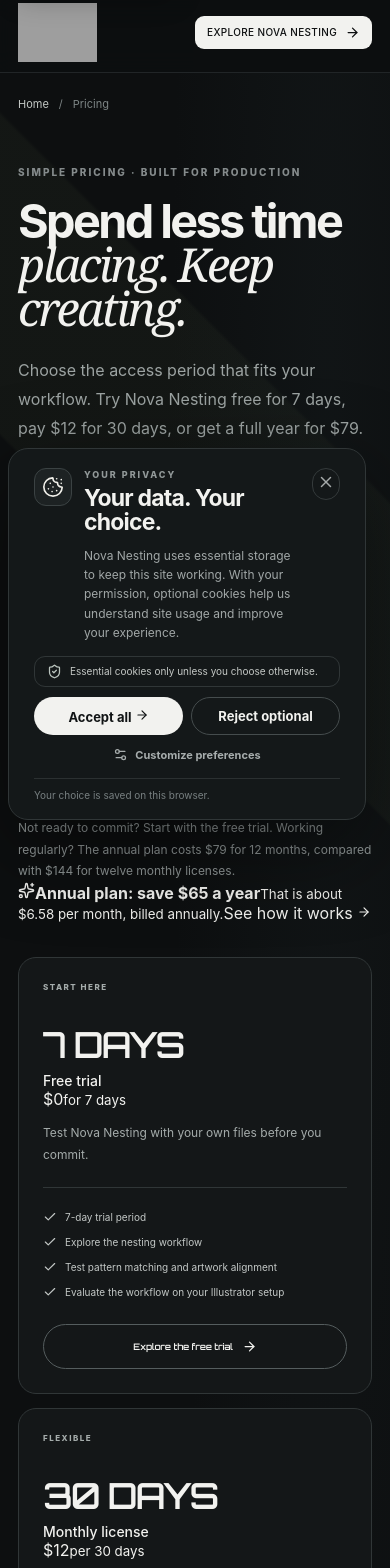
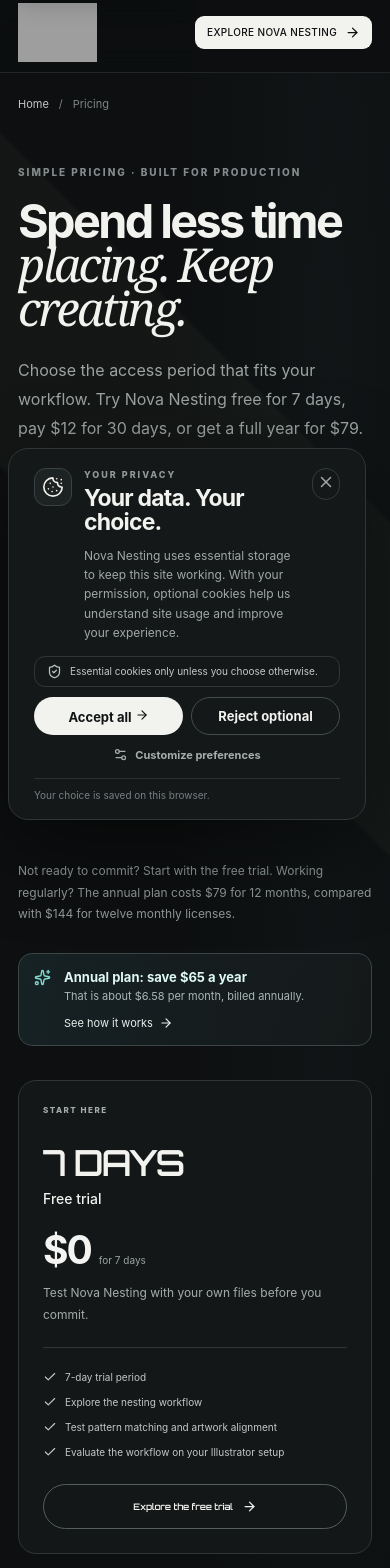
Before and after one commit to phamxuandoan3163-hue/nest-pro-web, a Next.js app: page /license in a window 390 px wide. Shown: the top 1568 px of the page. Built offline with nearby package versions, Linux system fonts and the light colour scheme; grey boxes are pictures that could not be loaded.

Commit message:
Style Nova Nesting pricing and annual savings callout

```diff
--- a/app/globals.css
+++ b/app/globals.css
@@ -1273,3 +1273,41 @@
     height:59px!important;
   }
 }
+
+
+/* Nova Nesting pricing launch: USD price hierarchy and annual value callout */
+.license-hero-cta{
+  display:inline-flex;align-items:center;gap:9px;margin-top:27px;
+  padding:12px 16px;border:1px solid #535b5b;border-radius:999px;
+  color:#f0f2ef;font-size:12px;text-decoration:none;transition:background .2s,border-color .2s;
+}
+.license-hero-cta:hover{background:#1c2223;border-color:#a3acab}
+.license-savings{
+  display:flex;align-items:center;gap:13px;margin-top:28px;padding:17px 20px;
+  border:1px solid #3a4545;border-radius:14px;background:linear-gradient(100deg,rgba(40,69,75,.35),rgba(23,27,28,.6));
+  color:#dff8f4;
+}
+.license-savings>svg{flex-shrink:0;color:#83d9cf}
+.license-savings>span{display:grid;gap:4px}
+.license-savings strong{font-size:13px;font-weight:700}
+.license-savings small{font-size:11px;color:#a9b8b6}
+.license-savings>a{display:flex;align-items:center;gap:6px;margin-left:auto;font-size:11px;color:#e6efec;text-decoration:none;white-space:nowrap}
+.license-price{display:flex;align-items:baseline;gap:8px;margin-top:23px}
+.license-price>span{font-size:43px;line-height:1;font-weight:700;letter-spacing:-2px;color:#f3f4f1}
+.license-price>small{font-size:10px;color:#9ba3a1}
+.license-card-featured .license-price>span{color:#f3f4f1}
+.license-note{margin:20px 0 0;color:#858e8d;font-size:10px;line-height:1.8}
+.license-page .license-card{min-height:480px}
+.license-page .license-card h3{margin-top:25px}
+.license-page .license-card>p{min-height:58px}
+.license-page .license-card-featured .license-card-top>b{background:#d5f1e8;color:#17372f}
+@media(max-width:950px){
+  .license-page .license-card{min-height:0}
+  .license-page .license-card>p{min-height:0}
+}
+@media(max-width:600px){
+  .license-savings{align-items:flex-start;flex-wrap:wrap;padding:15px}
+  .license-savings>a{margin-left:30px}
+  .license-price>span{font-size:39px}
+  .license-hero-cta{margin-top:22px}
+}
```
